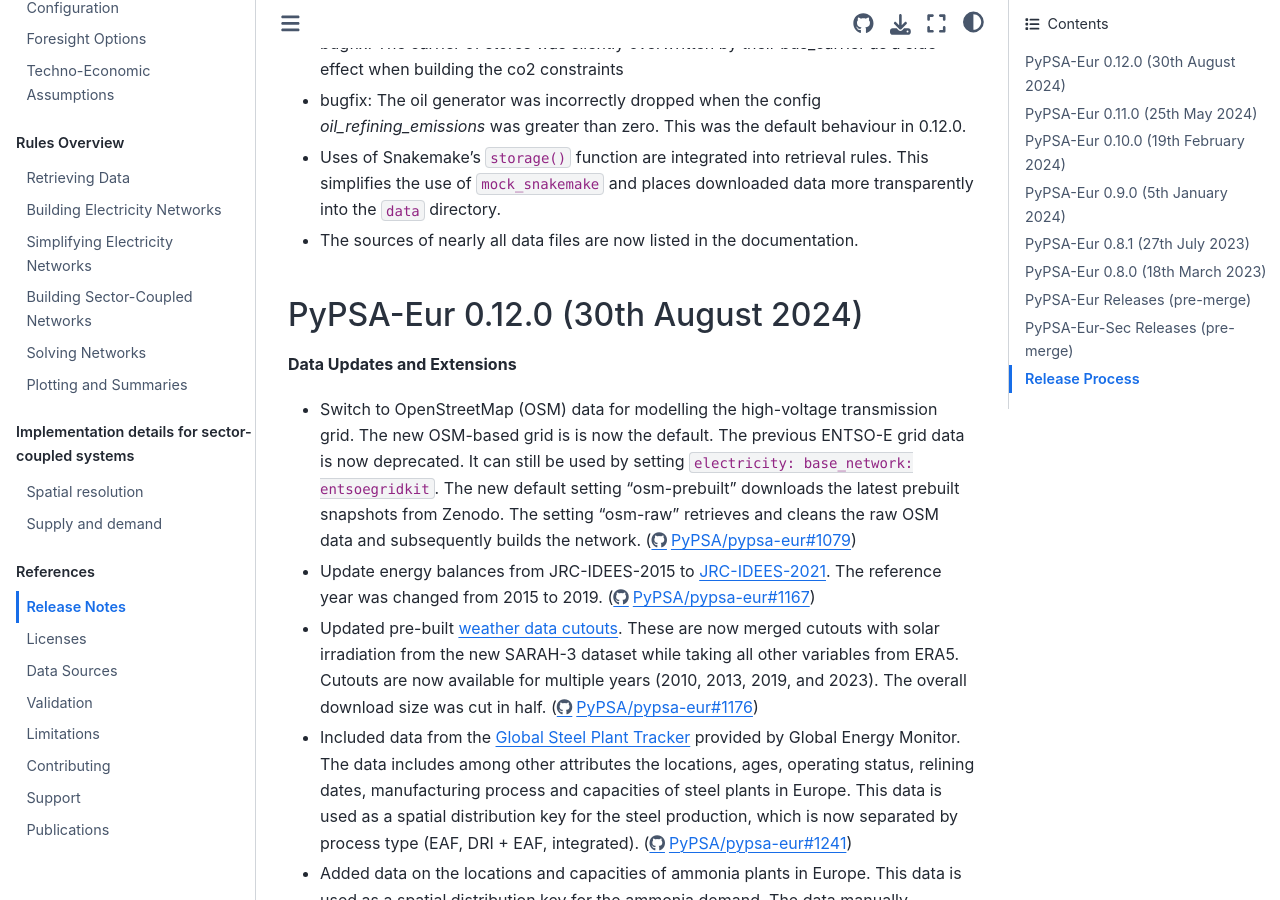
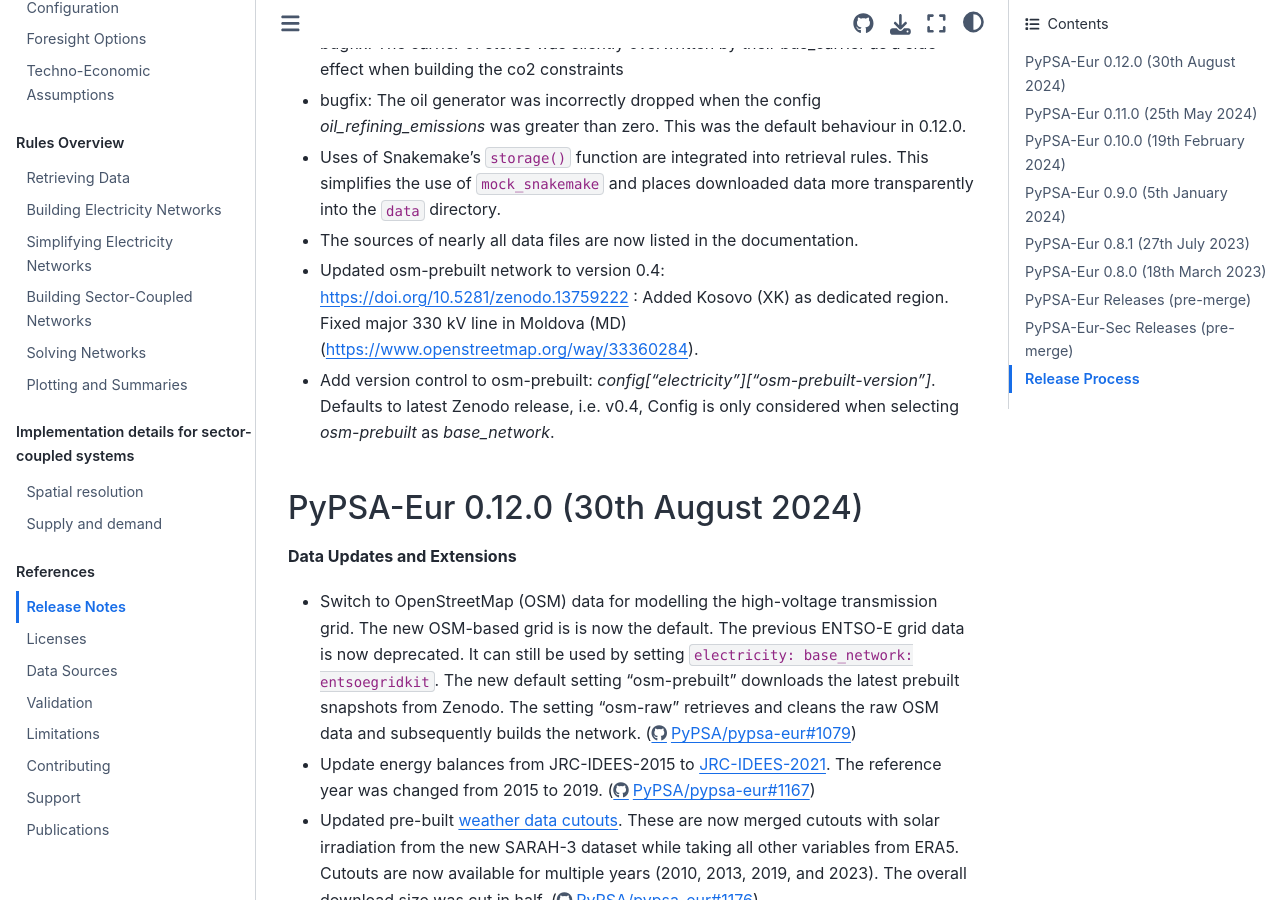
Before and after one commit to open-energy-transition/clean-firm-techs-eu, a Sphinx documentation site: the page built from doc/release_notes.rst, in a window 1280 px wide and 900 px high, scrolled down 683 px. Built offline with Sphinx 7.4.7 and the Sphinx Book theme 1.1.4, drawn with Linux system fonts in a browser that asks for light colours.

Commit message:
Updated osm-prebuilt network to v0.4 and added version control to config (#1293)
* Updated base_network script and rules.

* Updated osm-prebuilt to version 0.4 and added version control.

* [pre-commit.ci] auto fixes from pre-commit.com hooks

for more information, see https://pre-commit.ci

---------

Co-authored-by: pre-commit-ci[bot] <66853113+pre-commit-ci[bot]@users.noreply.github.com>

```diff
--- a/doc/configtables/electricity.csv
+++ b/doc/configtables/electricity.csv
@@ -1,6 +1,7 @@
 ,Unit,Values,Description
 voltages,kV,"Any subset of {200., 220., 300., 380., 500., 750.}",Voltage levels to consider
 base_network, --, "Any value in {'entsoegridkit', 'osm-prebuilt', 'osm-raw}", "Specify the underlying base network, i.e. GridKit (based on ENTSO-E web map extract, OpenStreetMap (OSM) prebuilt or raw (built from raw OSM data), takes longer."
+osm-prebuilt-version, --, "float, any value in range 0.1-0.4", "Choose the version of the prebuilt OSM network. Defaults to latest Zenodo release."
 gaslimit_enable,bool,true or false,Add an overall absolute gas limit configured in ``electricity: gaslimit``.
 gaslimit,MWhth,float or false,Global gas usage limit
 co2limit_enable,bool,true or false,Add an overall absolute carbon-dioxide emissions limit configured in ``electricity: co2limit`` in :mod:`prepare_network`. **Warning:** This option should currently only be used with electricity-only networks, not for sector-coupled networks..
--- a/doc/release_notes.rst
+++ b/doc/release_notes.rst
@@ -31,6 +31,10 @@ Release Notes
   data more transparently into the ``data`` directory.
 
 * The sources of nearly all data files are now listed in the documentation.
+
+* Updated osm-prebuilt network to version 0.4: https://doi.org/10.5281/zenodo.13759222 : Added Kosovo (XK) as dedicated region. Fixed major 330 kV line in Moldova (MD) (https://www.openstreetmap.org/way/33360284).
+
+* Add version control to osm-prebuilt: `config["electricity"]["osm-prebuilt-version"]`. Defaults to latest Zenodo release, i.e. v0.4, Config is only considered when selecting `osm-prebuilt` as `base_network`.
 
 PyPSA-Eur 0.12.0 (30th August 2024)
 ===================================
```
Also changed, not shown: doc/data_sources.rst (+4 -4 lines), 4 other files.
